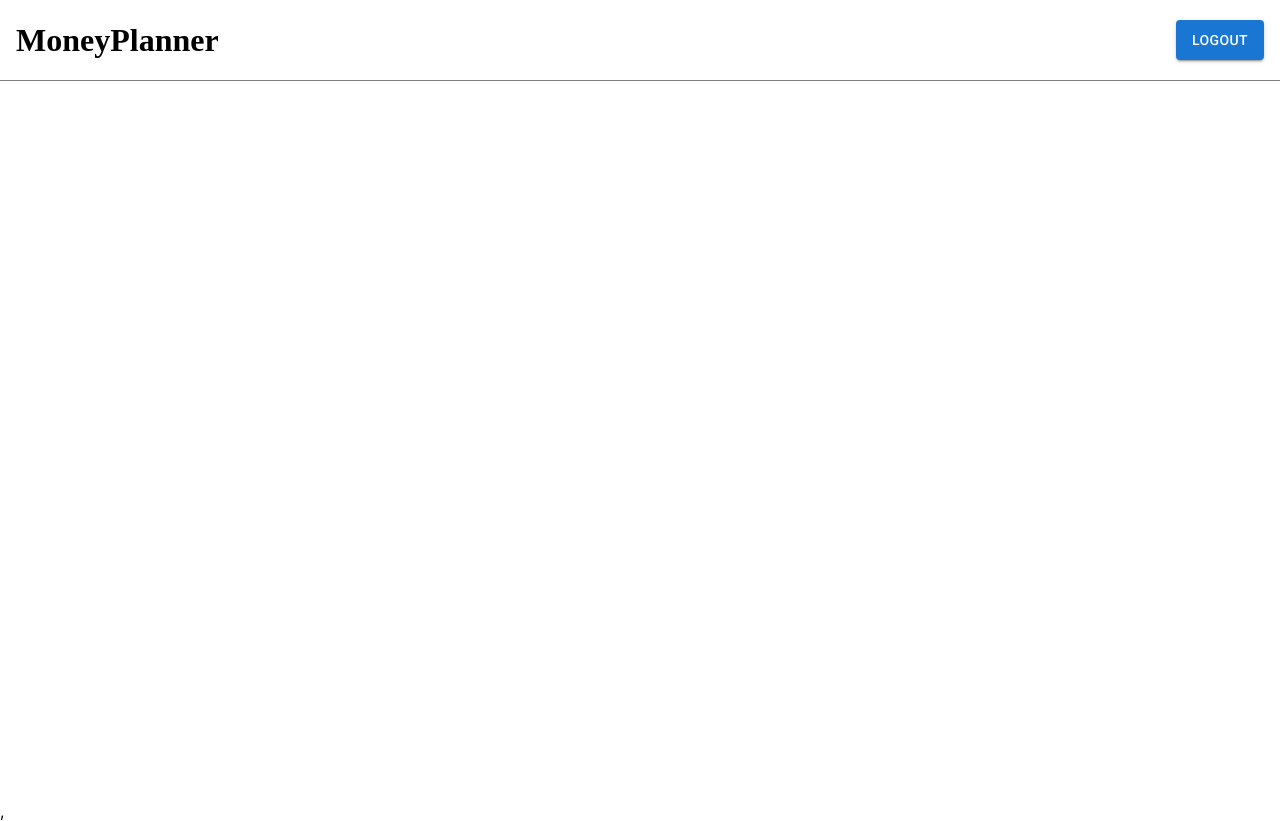
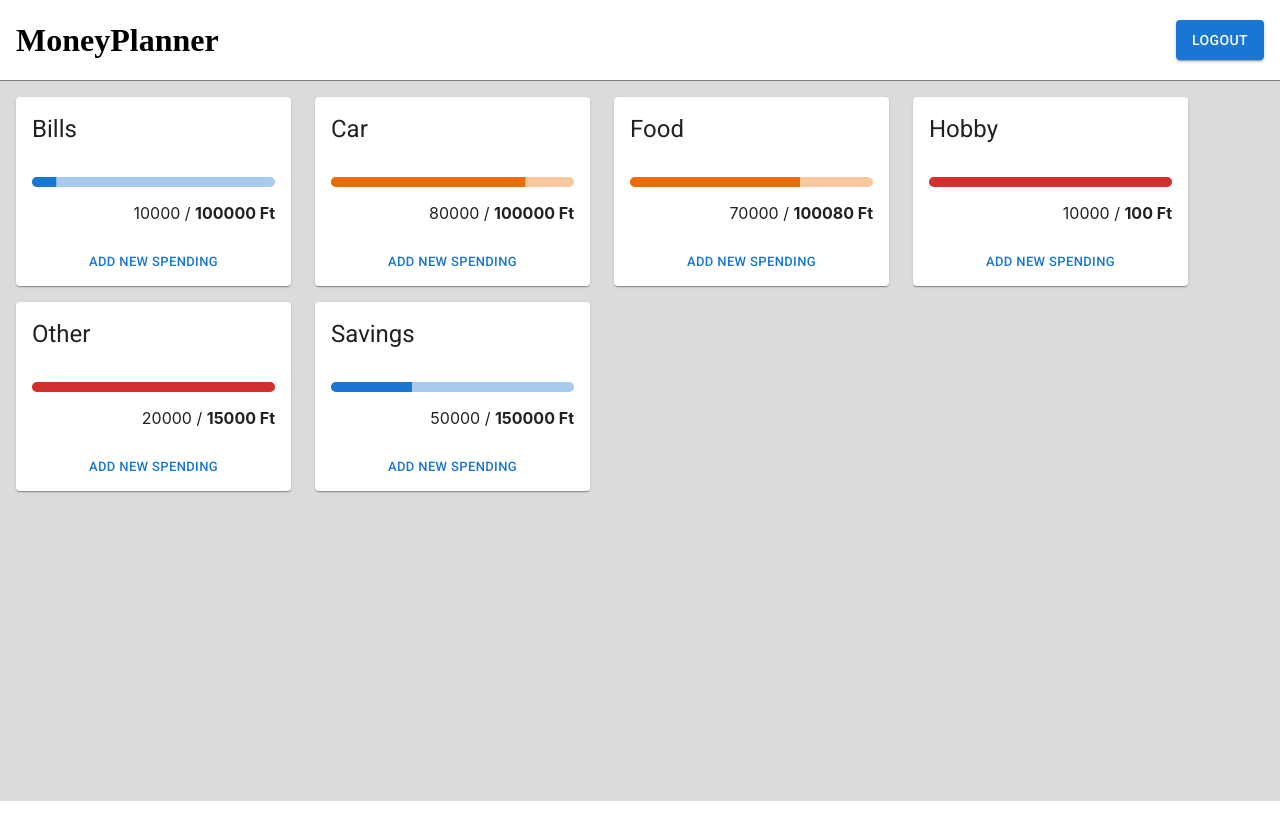
Before and after one commit to toti90/money_planner, a React (Create React App) app in the folder money_planner/: page / in a window 1280 px wide. Before the commit this address led to /main. Built offline with nearby package versions, Linux system fonts and the light colour scheme; no server answers; sample sign-in values are in the browser's storage.

Commit message:
Add layout and monthyPlanCard

```diff
--- a/money_planner/src/App.tsx
+++ b/money_planner/src/App.tsx
@@ -1,24 +1,26 @@
 import { Navigate, Route, Routes } from 'react-router-dom';
 import LoginPage from './pages/LoginPage';
 import NotFoundPage from './pages/NotFoundPage';
-import MainPage from './pages/MainPage';
+import MainPage from './pages/Layout';
 import { selectIsLoggedIn } from './store/auth-slice';
 import { useAppSelector } from './hooks';
+import MonthlyPlanList from './components/MonthlyPlanList/MonthlyPlanList';
+import NewMonthlyPlan from './components/NewMonthlyPlan/NewMonthlyPlan';
+import Layout from './pages/Layout';
 
 function App() {
   const isLoggedIn = useAppSelector(selectIsLoggedIn);
 
   return (
     <Routes>
+      <Route path="login" element={<LoginPage />}></Route>
       <Route
-        path=""
-        element={isLoggedIn ? <Navigate to="main" /> : <Navigate to="auth" />}
-      ></Route>
-      <Route
-        path="auth"
-        element={isLoggedIn ? <Navigate to="/main" /> : <LoginPage />}
-      ></Route>
-      {isLoggedIn && <Route path="main" element={<MainPage />}></Route>}
+        path="/"
+        element={isLoggedIn ? <Layout /> : <Navigate to="/login" />}
+      >
+        <Route path="/" element={<MonthlyPlanList />}></Route>
+        <Route path="add" element={<NewMonthlyPlan />}></Route>
+      </Route>
       <Route path="*" element={<NotFoundPage />}></Route>
     </Routes>
   );
--- a/money_planner/src/components/Login/LoginForm.tsx
+++ b/money_planner/src/components/Login/LoginForm.tsx
@@ -5,6 +5,7 @@ import { logInWithEmailAndPassword } from '../../firebase';
 import { useAppDispatch } from '../../hooks';
 
 import styled from 'styled-components';
+import { useNavigate } from 'react-router-dom';
 
 const Form = styled.form`
   display: flex;
@@ -16,6 +17,7 @@ const LoginForm = () => {
   const [email, setEmail] = useState('test@test.hu');
   const [password, setPassword] = useState('test123');
   const dispatch = useAppDispatch();
+  const navigate = useNavigate();
 
   const handleClickShowPassword = () => {
     setShowPassword(!showPassword);
@@ -32,7 +34,7 @@ const LoginForm = () => {
   const onSubmitHandler = async (event: FormEvent) => {
     event.preventDefault();
 
-    await logInWithEmailAndPassword(email, password, dispatch);
+    await logInWithEmailAndPassword(email, password, dispatch, navigate);
   };
 
   return (
--- a/money_planner/src/components/Main/MainContent.tsx
+++ /dev/null
@@ -1,13 +0,0 @@
-import React from 'react';
-import styles from 'styled-components';
-
-const MainContentContainer = styles.div`
-  width: 100vw;
-  min-height: calc(100vh - 80px);
-`;
-
-const MainContent = () => {
-  return <MainContentContainer></MainContentContainer>;
-};
-
-export default MainContent;
--- /dev/null
+++ b/money_planner/src/components/MonthlyPlanList/MonthlyPlanList.tsx
@@ -0,0 +1,22 @@
+import MonthlyPlanCard from '../Shared/MonthlyPlanCard';
+import styled from 'styled-components';
+import { MOCK_MONTHLYPLANS } from '../../mock/money-plan';
+
+const Container = styled.div`
+  padding: 16px;
+  display: flex;
+  flex-wrap: wrap;
+`;
+
+const MonthlyPlanList = () => {
+  const mockDatas = MOCK_MONTHLYPLANS;
+  return (
+    <Container>
+      {mockDatas[0].categories.map((x) => (
+        <MonthlyPlanCard category={x} />
+      ))}
+    </Container>
+  );
+};
+
+export default MonthlyPlanList;
--- /dev/null
+++ b/money_planner/src/components/NewMonthlyPlan/NewMonthlyPlan.tsx
@@ -0,0 +1,5 @@
+const NewMonthlyPlan = () => {
+  return <div>NewMonthlyPlan</div>;
+};
+
+export default NewMonthlyPlan;
--- /dev/null
+++ b/money_planner/src/components/Shared/MonthlyPlanCard.tsx
@@ -0,0 +1,52 @@
+import {
+  Button,
+  Card,
+  CardActions,
+  CardContent,
+  CardHeader,
+  LinearProgress,
+  linearProgressClasses,
+  styled,
+} from '@mui/material';
+import React from 'react';
+import { Category } from '../../mock/money-plan';
+import styles from 'styled-components';
+
+const Spent = styles.p`
+  text-align: end;
+  margin-bottom: 0;
+`;
+
+const BorderLinearProgress = styled(LinearProgress)(({ theme }) => ({
+  height: 10,
+  borderRadius: 5,
+}));
+
+const MonthlyPlanCard: React.FC<{ category: Category }> = ({ category }) => {
+  const progress = (category.actualSpent / category.plannedSpent) * 100;
+
+  return (
+    <Card sx={{ width: 275, marginRight: '24px', marginBottom: '16px' }}>
+      <CardHeader title={category.name}></CardHeader>
+      <CardContent>
+        <BorderLinearProgress
+          variant="determinate"
+          color={
+            progress < 50 ? 'primary' : progress <= 100 ? 'warning' : 'error'
+          }
+          value={progress >= 100 ? 100 : progress}
+        />
+        <Spent>
+          {category.actualSpent} / {<strong>{category.plannedSpent} Ft</strong>}
+        </Spent>
+      </CardContent>
+      <CardActions sx={{ justifyContent: 'center' }}>
+        <Button size="small" sx={{ textAlign: 'end' }}>
+          Add new spending
+        </Button>
+      </CardActions>
+    </Card>
+  );
+};
+
+export default MonthlyPlanCard;
--- a/money_planner/src/firebase.ts
+++ b/money_planner/src/firebase.ts
@@ -24,13 +24,15 @@ const db = getFirestore(app);
 export const logInWithEmailAndPassword = async (
   email: string,
   password: string,
-  dispatch: Dispatch<AnyAction>
+  dispatch: Dispatch<AnyAction>,
+  navigate: NavigateFunction
 ) => {
   try {
     const response = await signInWithEmailAndPassword(auth, email, password);
     const token = await response.user.getIdToken();
     localStorage.setItem('authToken', token);
     dispatch(login());
+    navigate('/');
   } catch (err) {
     console.error(err);
   }
--- a/money_planner/src/index.tsx
+++ b/money_planner/src/index.tsx
@@ -14,7 +14,6 @@ ReactDOM.render(
         <App />
       </Provider>
     </BrowserRouter>
-    ,
   </React.StrictMode>,
   document.getElementById('root')
 );
--- /dev/null
+++ b/money_planner/src/mock/money-plan.ts
@@ -0,0 +1,34 @@
+export interface MonthlyPlan {
+  month: Month;
+  categories: Category[];
+}
+
+export interface Month {
+  name: string;
+  year: number;
+  month: number;
+}
+
+export interface Category {
+  name: string;
+  plannedSpent: number;
+  actualSpent: number;
+}
+
+export const MOCK_MONTHLYPLANS: MonthlyPlan[] = [
+  {
+    month: {
+      name: 'January',
+      year: 2022,
+      month: 1,
+    },
+    categories: [
+      { name: 'Bills', plannedSpent: 100000, actualSpent: 10000 },
+      { name: 'Car', plannedSpent: 100000, actualSpent: 80000 },
+      { name: 'Food', plannedSpent: 100080, actualSpent: 70000 },
+      { name: 'Hobby', plannedSpent: 100, actualSpent: 10000 },
+      { name: 'Other', plannedSpent: 15000, actualSpent: 20000 },
+      { name: 'Savings', plannedSpent: 150000, actualSpent: 50000 },
+    ],
+  },
+];
--- /dev/null
+++ b/money_planner/src/pages/Layout.tsx
@@ -0,0 +1,24 @@
+import { Fragment } from 'react';
+
+import Header from '../components/Shared/Header';
+import styles from 'styled-components';
+import { Outlet } from 'react-router-dom';
+
+const MainContent = styles.div`
+  width: 100vw;
+  min-height: calc(100vh - 80px);
+  background-color: #dbdbdb;
+`;
+
+const Layout = () => {
+  return (
+    <Fragment>
+      <Header></Header>
+      <MainContent>
+        <Outlet />
+      </MainContent>
+    </Fragment>
+  );
+};
+
+export default Layout;
--- a/money_planner/src/pages/MainPage.tsx
+++ /dev/null
@@ -1,15 +0,0 @@
-import React, { Fragment } from 'react';
-
-import Header from '../components/Main/Header';
-import MainContetn from '../components/Main/MainContent';
-
-const MainPage = () => {
-  return (
-    <Fragment>
-      <Header></Header>
-      <MainContetn></MainContetn>
-    </Fragment>
-  );
-};
-
-export default MainPage;
```
Also changed, not shown: money_planner/src/components/Shared/Header.tsx (renamed from money_planner/src/components/Main/Header.tsx).
